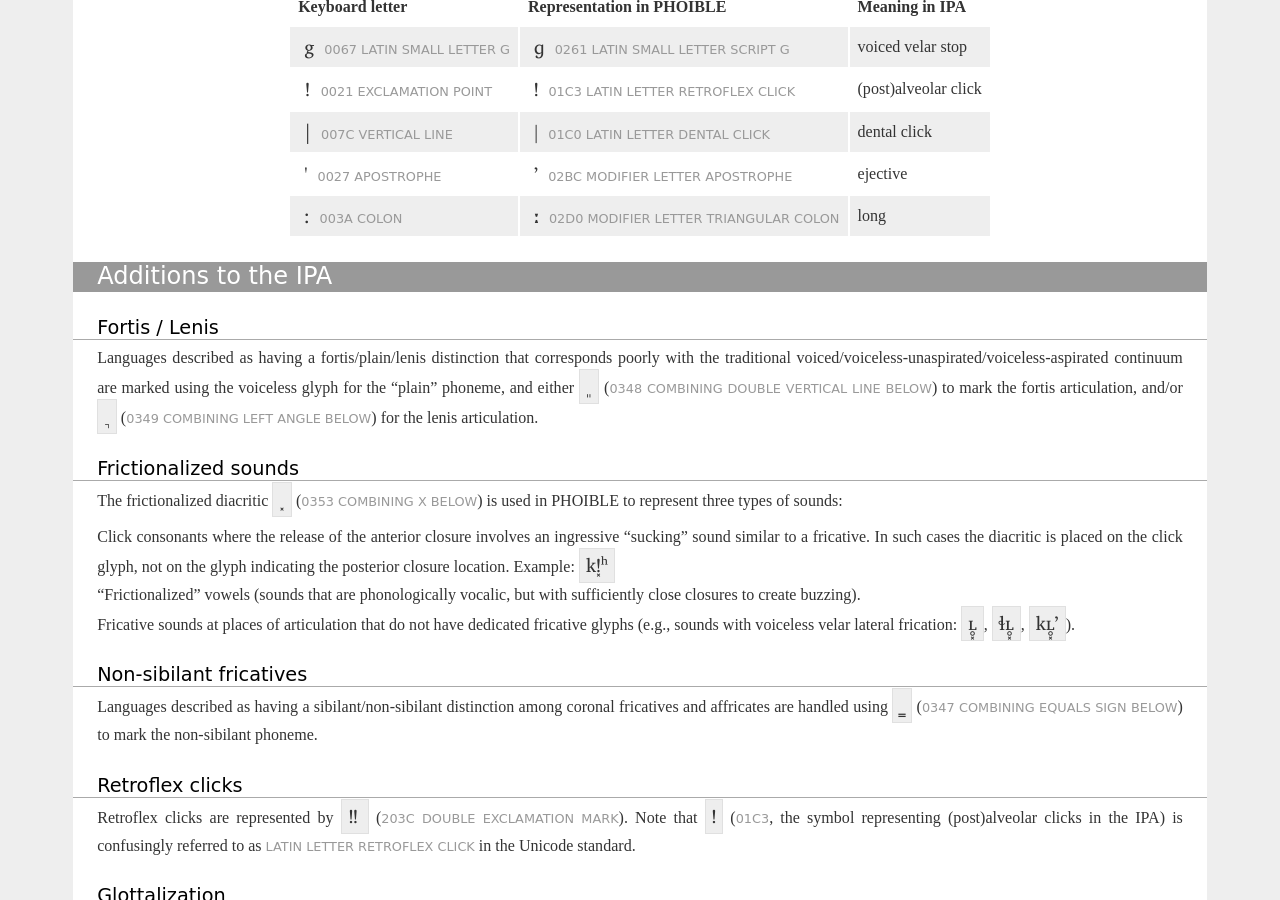
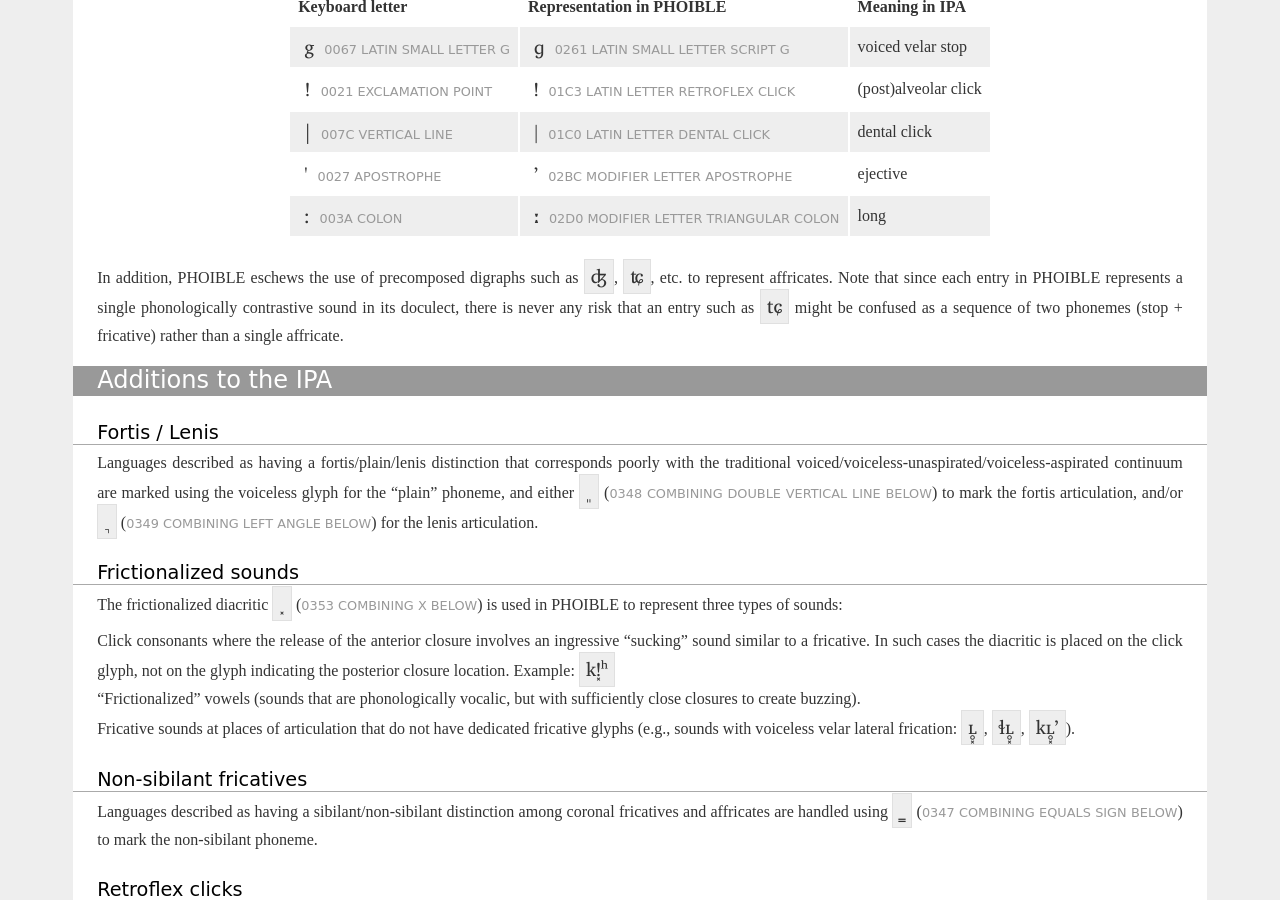
Before and after one commit to phoible/phoible.github.io, a Jekyll site: the page built from conventions.md, in a window 1280 px wide and 900 px high, scrolled down 323 px. Built offline with Jekyll 4.4.1, drawn with Linux system fonts in a browser that asks for light colours; some web fonts are replaced.

Commit message:
closes #9

```diff
--- a/conventions.md
+++ b/conventions.md
@@ -17,6 +17,8 @@
 | `'` <mark>0027 APOSTROPHE</mark>                    | `ʼ` <mark>02BC MODIFIER LETTER APOSTROPHE</mark>       | ejective             |
 | `:` <mark>003A COLON</mark>                         | `ː` <mark>02D0 MODIFIER LETTER TRIANGULAR COLON</mark> | long                 |
 
+
+In addition, PHOIBLE eschews the use of precomposed digraphs such as `ʤ`, `ʨ`, etc. to represent affricates. Note that since each entry in PHOIBLE represents a single phonologically contrastive sound in its doculect, there is never any risk that an entry such as `tɕ` might be confused as a sequence of two phonemes (stop + fricative) rather than a single affricate.
 
 # Additions to the IPA
 ## Fortis / Lenis
```
